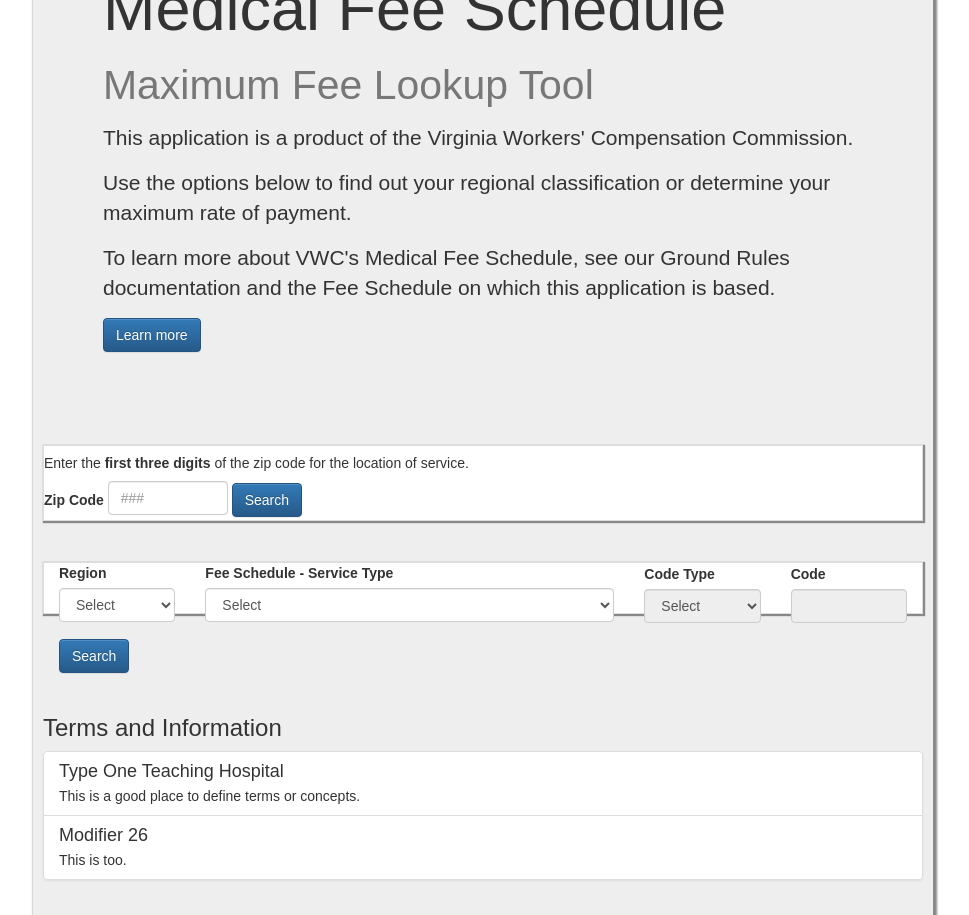
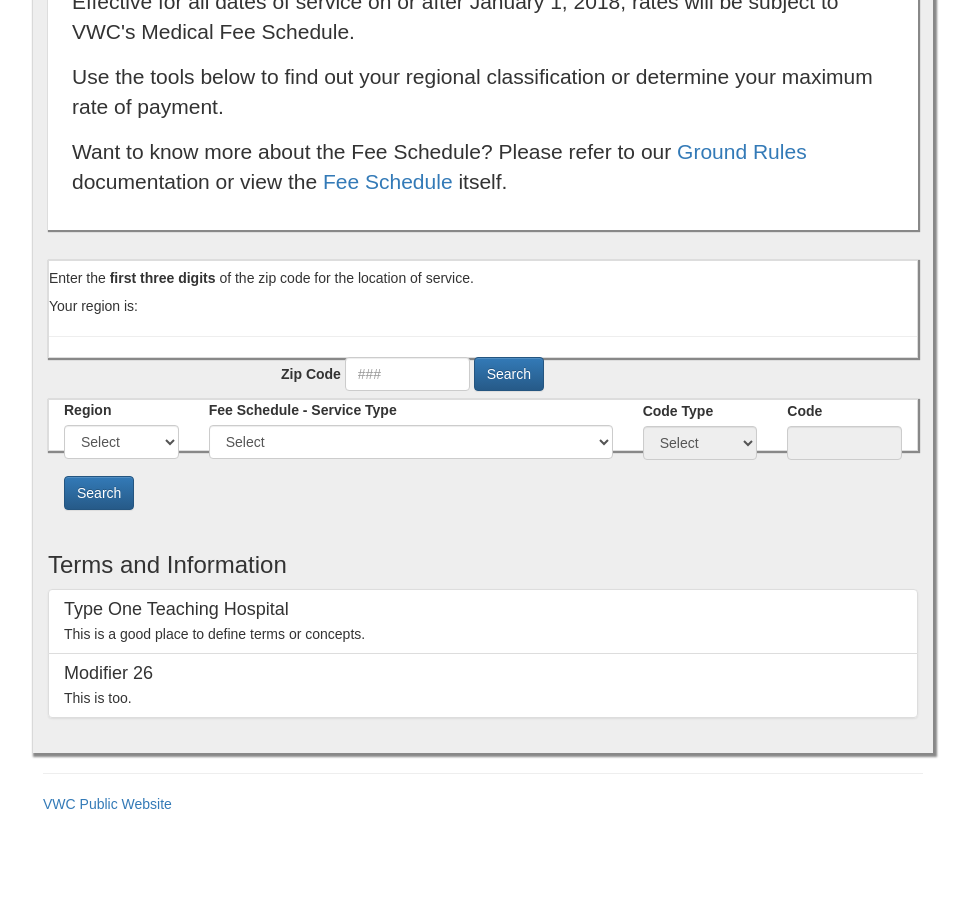
Before and after one commit to colbypainter/mfs-lookup, a React (Create React App) app: page / in a window 1280 px wide. Shown: the part 180-1095 px from the top of the page, without its empty margins (157-1126 px from the left). After the commit the page ends 994 px from the top, so only its background shows below. Built offline with nearby package versions, Linux system fonts and the light colour scheme.

Commit message:
zip lookup styling and other design changes

```diff
--- a/src/App.css
+++ b/src/App.css
@@ -31,8 +31,8 @@
 /** End Main Nav Styling **/
 
 .container {
-  padding-left: 5px;
-  padding-right: 5px;
+  padding-left: 10px;
+  padding-right: 10px;
   max-width: 900px;
 }
 
@@ -49,8 +49,8 @@
     border-radius: 0em;
     background-color: #eee;
 
-    padding-left: 10px;
-    padding-right: 10px;
+    padding-left: 15px;
+    padding-right: 15px;
     padding-top: 15px;
     padding-bottom: 15px;
 }
@@ -68,23 +68,27 @@
   color: white;
 }
 
+.MfsPanels.jumbotron {
+  background-color: white;
+  border-radius: 0em;
+  padding-left: 24px;
+  padding-right: 24px;
+  padding-top: 18px;
+  padding-bottom: 18px;
+}
 
 
 #zip_input {
-  width: 120px;
-  margin-bottom: 5px;
-
+  width: 125px;
 }
 
 #zip_submit {
-  width: 120px;
+  width: 125px;
 }
 
 
-.zip-alert {
-  max-width: 250px;
-  margin: auto;
-  margin-top: 20px;
+.zip-result {
+  text-align: center;
 }
 
 .FeeLookup form {
--- a/src/App.js
+++ b/src/App.js
@@ -310,6 +310,9 @@
           </div>
 
         </div>
+        <div>
+          <Footer />
+        </div>
       </div>
     );
   }
@@ -335,13 +338,11 @@
 class WelcomeContent extends Component {
   render() {
     return (
-        <Jumbotron>
-          <h1>Medical Fee Schedule <small>Maximum Fee Lookup Tool</small></h1>
-          <p>This application is a product of the Virginia Workers' Compensation Commission.</p>
-          <p>Use the options below to find out your regional classification or determine your maximum rate of payment.</p>
-          <p>To learn more about VWC's Medical Fee Schedule, see our Ground Rules documentation and the Fee Schedule on which this
-          application is based.</p>
-          <p><Button bsStyle="primary">Learn more</Button></p>
+        <Jumbotron className="MfsPanels">
+          <h2>Medical Fee Schedule</h2>
+          <p>Effective for all dates of service on or after January 1, 2018, rates will be subject to VWC's Medical Fee Schedule.</p>
+          <p>Use the tools below to find out your regional classification or determine your maximum rate of payment.</p>
+          <p>Want to know more about the Fee Schedule? Please refer to our <a href="">Ground Rules</a> documentation or view the <a href="">Fee Schedule</a> itself.</p>
         </Jumbotron>
       );
   }
@@ -382,16 +383,23 @@
       render() {
         return (
           <Panel className="MfsPanels ZipLookup" header="Find Your Region">
+            <Col>
+             <h5>Enter the <strong>first three digits</strong> of the zip code for the location of service.</h5>
+            </Col>
+            <Col>
+              Your region is: <ZipMessage region={this.state.region} message={this.state.message} zip={this.state.zip}/>
+            </Col>
+            <hr/>
               <Form inline>
+                <Col xs={12} mdOffset={3} md={9}>
                   <FormGroup>
-                    <h5>Enter the <strong>first three digits</strong> of the zip code for the location of service.</h5>
                       <ControlLabel>Zip Code</ControlLabel>
                       {"   "}
                       <ZipInput zip={this.state.zip} changeZip={this.changeZip} />
+                  </FormGroup>
                   {"   "}
                       <ZipSubmitButton zip={this.state.zip} findRegion={this.findRegion} />
-                </FormGroup>
-                <ZipMessage region={this.state.region} message={this.state.message} zip={this.state.zip}/>
+                </Col>
               </Form>
           </Panel>
         );
@@ -422,15 +430,11 @@
       return(null);
     } else if(this.props.region === undefined && this.props.message === true) {
       return (
-      <Alert className="zip-alert" bsStyle="danger">
-        Region not found.
-      </Alert>
+        <span className="danger">Not found.</span>
       );
     } else {
       return (
-      <Alert className="zip-alert" bsStyle="success">
-        Zip {this.props.zip}xxx is : <strong>{this.props.region}</strong>
-      </Alert>
+        <strong>{this.props.region}</strong>
       );
     }
   }
@@ -578,7 +582,6 @@
 class ServiceTypeSelect extends Component {
   render() {
     var servOptions = [];
-    // Refactor using .map when possible
     for(var i=0; i<scheduleConfig.schedules.length; i++) {
       servOptions.push(<option key={scheduleConfig.schedules[i].id} value={scheduleConfig.schedules[i].id}>{scheduleConfig.schedules[i].type}</option>);
      }
@@ -917,4 +920,17 @@
   }
 }
 
+class Footer extends Component {
+  render() {
+    return(
+      <Grid>
+        <hr />
+        <footer>
+          <a href="#">VWC Public Website</a>
+        </footer>
+      </Grid>
+      );
+  }
+}
+
 export default App;
```
Lines whose indentation alone changed are shown as unchanged.
